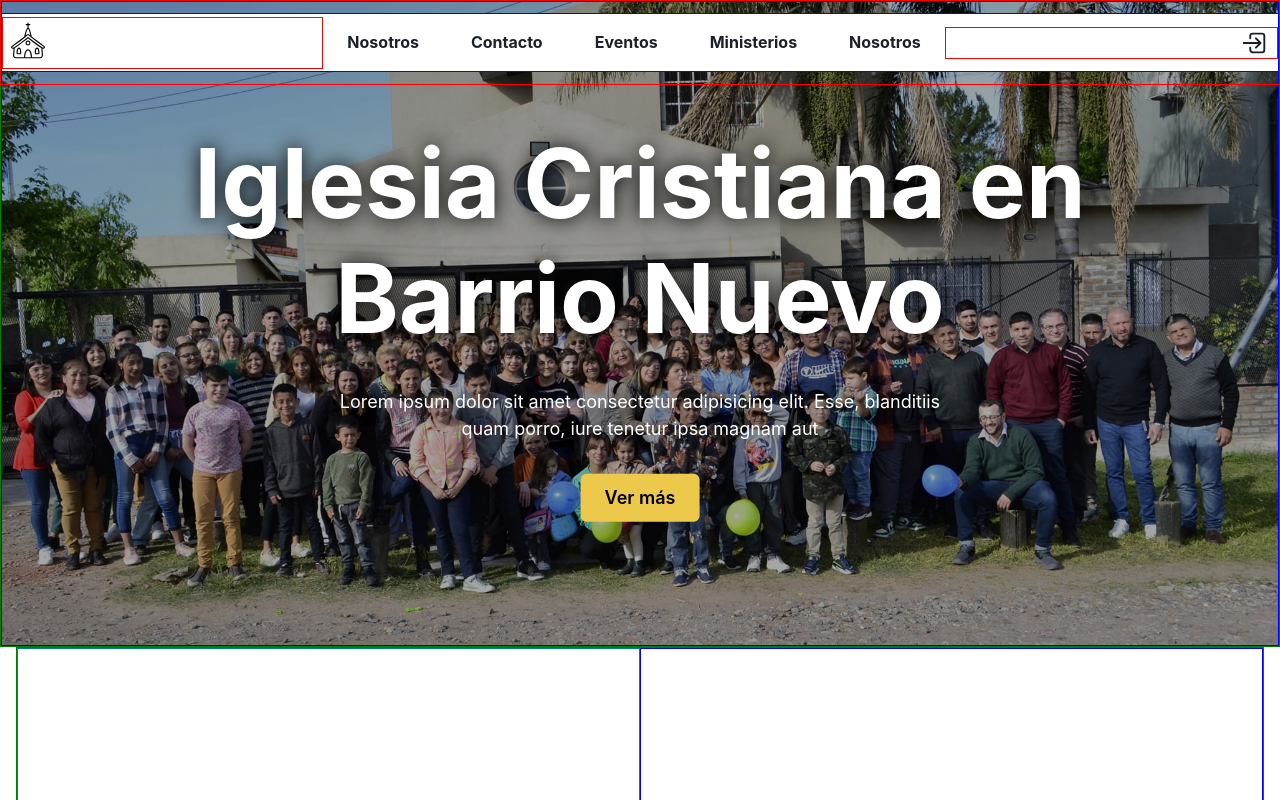
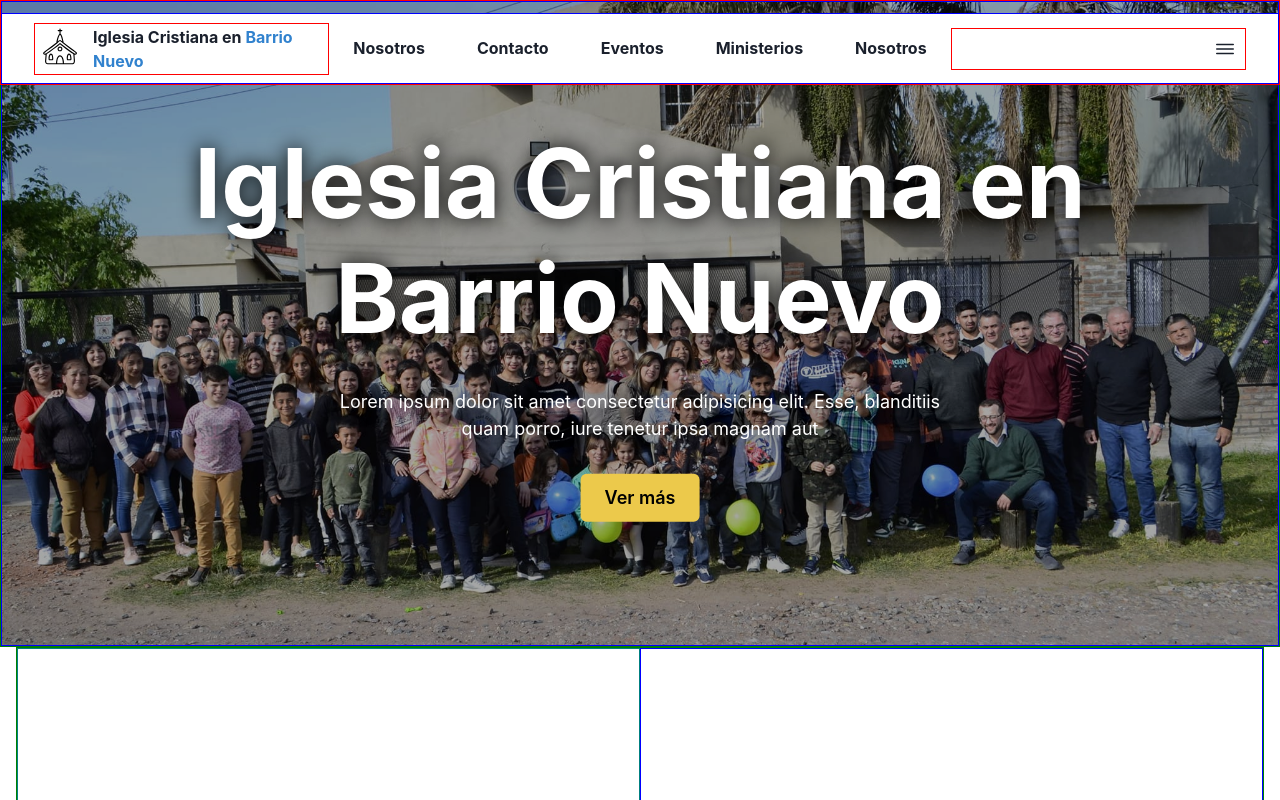
Before and after one commit to Agus9217/nuevo-proyecto-iglesia, a Next.js app: page / in a window 1280 px wide. Shown: the top 800 px of the page. Built offline with nearby package versions, Linux system fonts and the light colour scheme.

Commit message:
Modifying navbar an hero

```diff
--- a/src/app/components/navbar/DesktopNavbar.tsx
+++ b/src/app/components/navbar/DesktopNavbar.tsx
@@ -1,11 +1,16 @@
-import { Box, Flex, ListItem, Stack, UnorderedList } from "@chakra-ui/react";
+'use client'
+
+import { Button, Drawer, DrawerBody, DrawerContent, DrawerFooter, DrawerHeader, DrawerOverlay, Flex, Highlight, IconButton, Input, ListItem, Stack, Text, UnorderedList, useDisclosure } from "@chakra-ui/react";
 import { navItem } from "@/app/components/navbar/nav-items";
+import { IoMenuOutline } from "react-icons/io5";
 import imgSvg from "@/app/assets/worship-church-icon.svg";
 import Image from "next/image";
-import {LinkMotion} from "@/app/components";
-import { IoLogInOutline } from "react-icons/io5";
+import { LinkMotion } from "@/app/components";
+import { useRef } from "react";
 
 export const DesktopNavbar = () => {
+  const { isOpen, onOpen, onClose } = useDisclosure()
+  const btnRef = useRef<HTMLButtonElement>(null)
 
   return (
     <Stack
@@ -19,6 +24,7 @@ export const DesktopNavbar = () => {
       borderWidth={'thin'}
       bg={'white'}
       direction={'row'}
+      px={8}
     >
       <Flex
         borderColor={'red'}
@@ -34,6 +40,19 @@ export const DesktopNavbar = () => {
           width={50}
           height={50}
         />
+        <Text
+          pl={2}
+          fontWeight={'bold'}
+        >
+          <Highlight
+            query={['Barrio', 'Nuevo']}
+            styles={{
+              color: 'blue.500',
+            }}
+          >
+            Iglesia Cristiana en Barrio Nuevo
+          </Highlight>
+        </Text>
       </Flex>
       <UnorderedList
         styleType={'none'}
@@ -63,11 +82,36 @@ export const DesktopNavbar = () => {
         w={'100%'}
         justifyContent={'end'}
         alignItems={'center'}
-        px={2}
       >
-        <IoLogInOutline
-          size={30}
-        />
+        <Flex>
+          <IconButton
+            aria-label="overlay"
+            variant={'ghost'}
+            icon={<IoMenuOutline size={'24px'} />}
+            ref={btnRef}
+            onClick={onOpen}
+          />
+          <Drawer
+            isOpen={isOpen}
+            placement='right'
+            onClose={onClose}
+            finalFocusRef={btnRef}
+          >
+            <DrawerOverlay />
+            <DrawerContent>
+              <DrawerHeader>Create your account</DrawerHeader>
+              <DrawerBody>
+                <Input placeholder='Type here...' />
+              </DrawerBody>
+              <DrawerFooter>
+                <Button variant='outline' mr={3} onClick={onClose}>
+                  Cancel
+                </Button>
+                <Button colorScheme='blue'>Save</Button>
+              </DrawerFooter>
+            </DrawerContent>
+          </Drawer>
+        </Flex>
       </Flex>
     </Stack>
   )
--- a/src/app/components/navbar/Navbar.tsx
+++ b/src/app/components/navbar/Navbar.tsx
@@ -13,7 +13,7 @@ export const Navbar = () => {
       w={'100%'}
       h={'85px'}
       alignItems={'center'}
-      py={{base: 0, xl: 3}}
+      pt={{ base: 0, xl: 3 }}
       zIndex={1000}
     >
       <Show above={'md'}>
```
